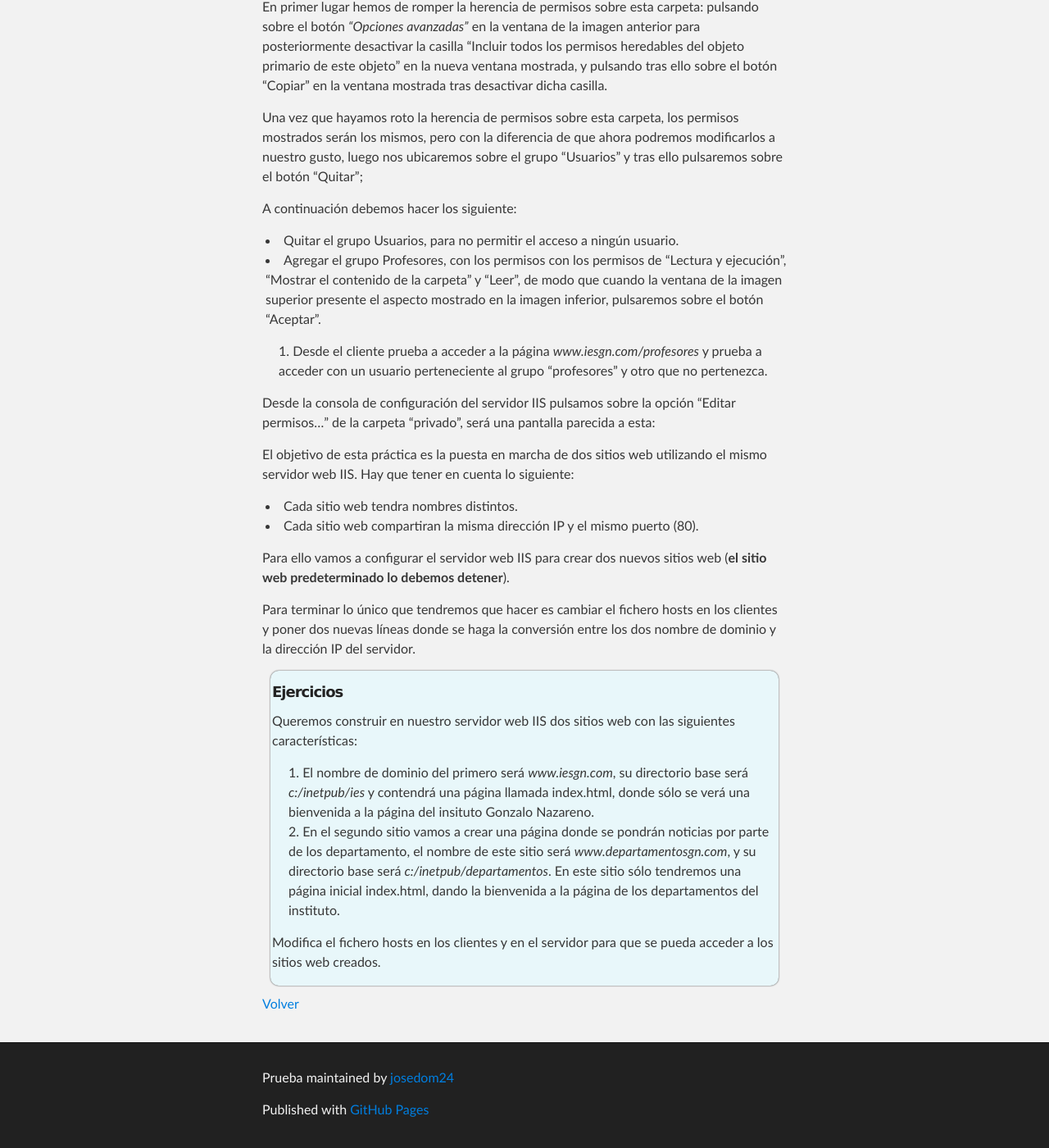
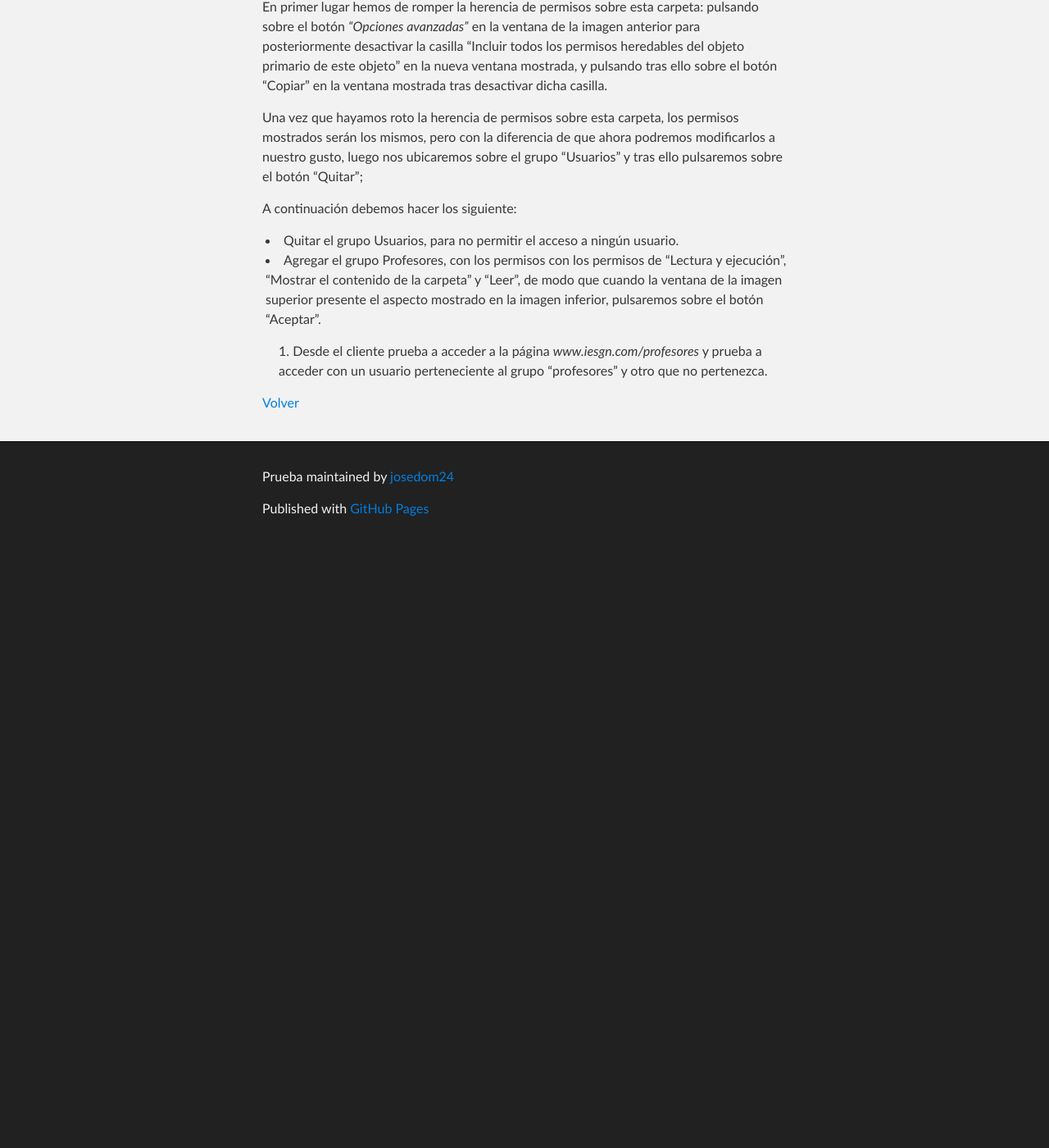
Before and after one commit to josedom24/josedom24.github.io, a Jekyll site: the page built from mod/serviciosgm/e_web_4.md, in a window 1280 px wide and 1400 px high, scrolled down 1437 px. Shown: the whole window at 82% size. Built offline with Jekyll 4.4.1, drawn with Linux system fonts in a browser that asks for light colours; after the commit the page ends 2104 px from its top, so only the background shows below that.

Commit message:
Update e_web_4.md

```diff
--- a/mod/serviciosgm/e_web_4.md
+++ b/mod/serviciosgm/e_web_4.md
@@ -33,56 +33,10 @@ En la página de la práctica anterior *www.iesgn.com*, vamos a crear una zona p
 
  A continuación debemos hacer los siguiente:
 
-* Quitar el grupo Usuarios, para no permitir el acceso a ningún usuario.
-* Agregar el grupo Profesores, con los permisos con los permisos de "Lectura y ejecución", "Mostrar el contenido de la carpeta" y "Leer", de modo que cuando la ventana de la imagen superior presente el aspecto mostrado en la imagen inferior, pulsaremos sobre el botón "Aceptar".
+ * Quitar el grupo Usuarios, para no permitir el acceso a ningún usuario.
+ * Agregar el grupo Profesores, con los permisos con los permisos de "Lectura y ejecución", "Mostrar el contenido de la carpeta" y "Leer", de modo que cuando la ventana de la imagen superior presente el aspecto mostrado en la imagen inferior, pulsaremos sobre el botón "Aceptar".
 
 4. Desde el cliente prueba a acceder a la página *www.iesgn.com/profesores* y prueba a acceder con un usuario perteneciente al grupo "profesores" y otro que no pertenezca.
 
 
-
-
-
-
-
-Desde la consola de configuración del servidor IIS pulsamos sobre la opción "Editar permisos..." de la carpeta "privado", será una pantalla parecida a esta:
-
-
-
-
-
-
-
-
-
-
-
-
-
-
-
-
-
-
-
-El objetivo de esta práctica es la puesta en marcha de dos sitios web utilizando el mismo servidor web IIS. Hay que tener en cuenta lo siguiente:
-
-* Cada sitio web tendra nombres distintos.
-* Cada sitio web compartiran la misma dirección IP y el mismo puerto (80).
-
-Para ello vamos a configurar el servidor web IIS para crear dos nuevos sitios web (**el sitio web predeterminado lo debemos detener**).
-
-Para terminar lo único que tendremos que hacer es cambiar el fichero hosts en los clientes y poner dos nuevas líneas donde se haga la conversión entre los dos nombre de dominio y la dirección IP del servidor.
-
-<div class='ejercicios' markdown='1'>
-##### **Ejercicios**
-
-Queremos construir en nuestro servidor web IIS dos sitios web con las siguientes características:
-
-1. El nombre de dominio del primero será *www.iesgn.com*, su directorio base será *c:/inetpub/ies* y contendrá una página llamada index.html, donde sólo se verá una bienvenida a la página del insituto Gonzalo Nazareno.
-2. En el segundo sitio vamos a crear una página donde se pondrán noticias por parte de los departamento, el nombre de este sitio será *www.departamentosgn.com*, y su directorio base será *c:/inetpub/departamentos*. En este sitio sólo tendremos una página inicial index.html, dando la bienvenida a la página de los departamentos del instituto.
-
-Modifica el fichero hosts en los clientes y en el servidor para que se pueda acceder a los sitios web creados.
-
-</div>
-
 [Volver](index)
```
